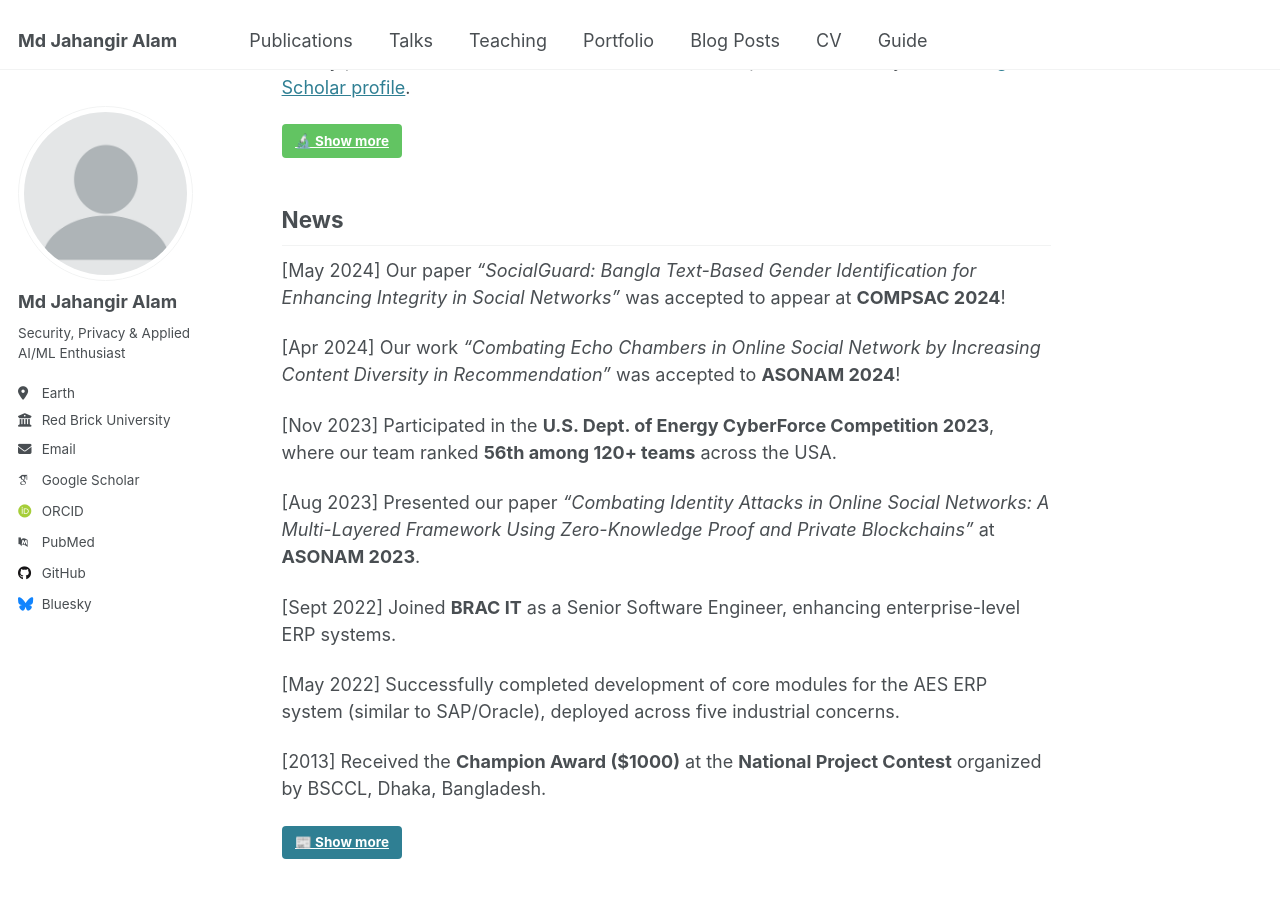
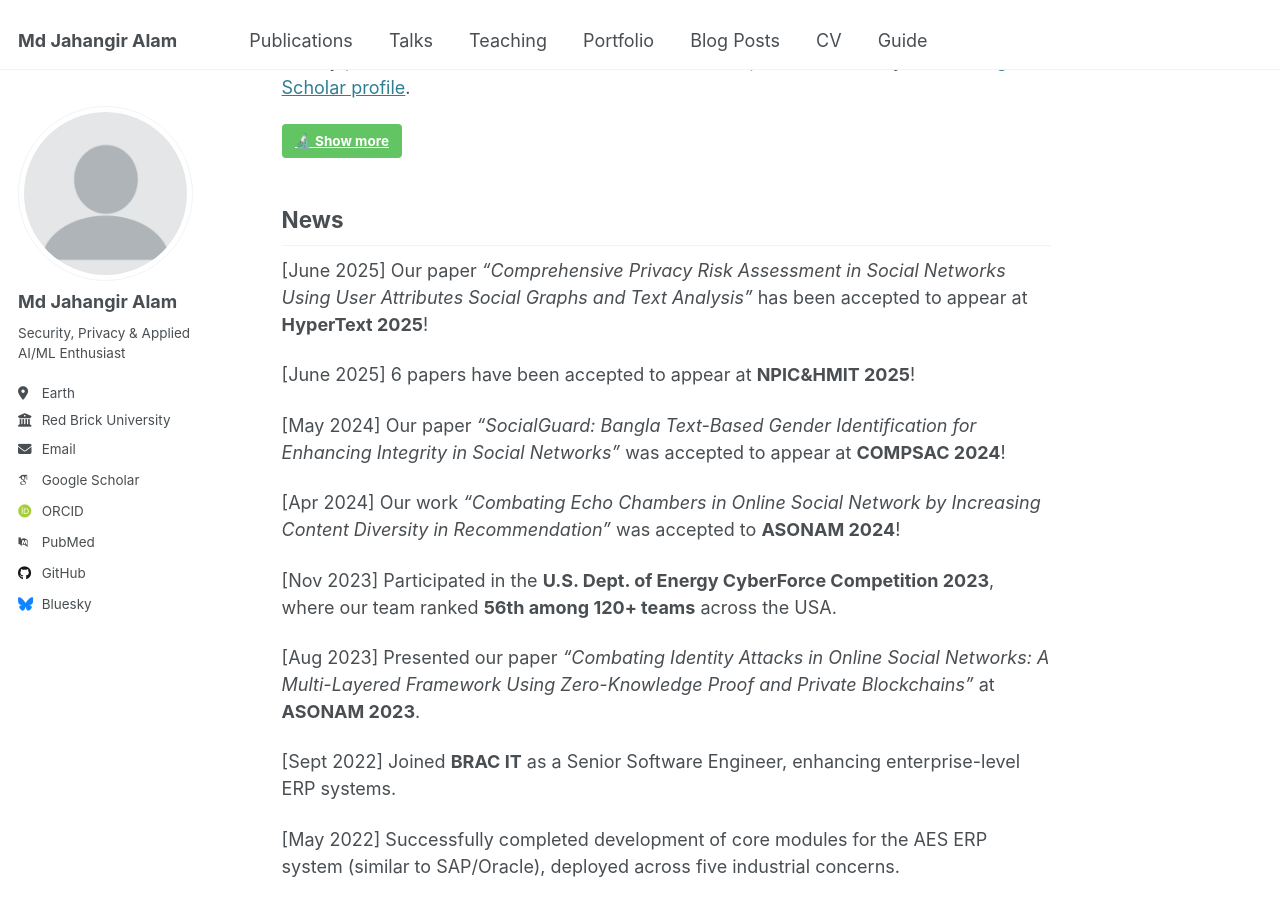
Before and after one commit to jahangircsebuet/jahangircsebuet.github.io, a Jekyll site: the page built from _pages/about.md, in a window 1280 px wide and 900 px high, scrolled down 1393 px. Built offline with Jekyll 4.4.1, drawn with Linux system fonts in a browser that asks for light colours; some web fonts are replaced.

Commit message:
paper accepted

```diff
--- a/_pages/about.md
+++ b/_pages/about.md
@@ -39,6 +39,10 @@ For my publications and other academic contributions, please refer to my [CV](fi
 
 
 ## News
+
+[June 2025] Our paper *“Comprehensive Privacy Risk Assessment in Social Networks Using User Attributes Social Graphs and Text Analysis”* has been accepted to appear at **HyperText 2025**!
+
+[June 2025] 6 papers have been accepted to appear at **NPIC&HMIT 2025**!
 
 [May 2024] Our paper *“SocialGuard: Bangla Text-Based Gender Identification for Enhancing Integrity in Social Networks”* was accepted to appear at **COMPSAC 2024**!
 
```
